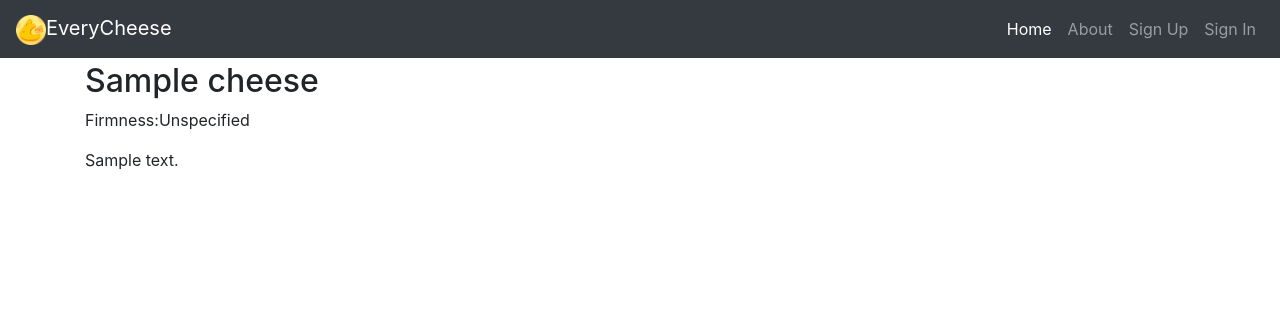
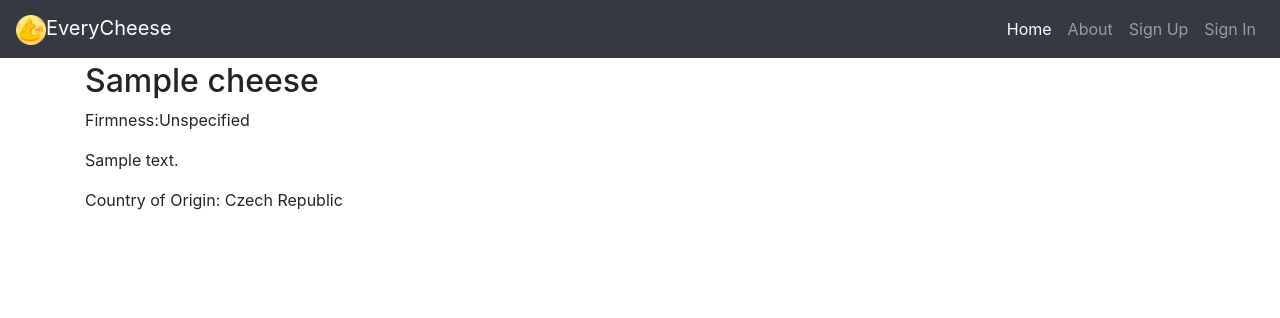
Before and after one commit to vv1075/everycheese, a Django app: a page that uses everycheese/templates/cheeses/cheese_detail.html in a window 1280 px wide. Shown: the top 318 px of the page. Run offline with Django 3.2, Linux system fonts and the light colour scheme; tables that the repository leaves empty hold one stand-in row (values such as "Sample post"); some libraries are stand-ins or nearby versions.

Commit message:
Implement cheese country of origin

```diff
--- a/config/settings/base.py
+++ b/config/settings/base.py
@@ -81,6 +81,7 @@ THIRD_PARTY_APPS = [
     "allauth",
     "allauth.account",
     "allauth.socialaccount",
+    "django_countries",
 ]
 
 LOCAL_APPS = [
--- a/everycheese/cheeses/models.py
+++ b/everycheese/cheeses/models.py
@@ -2,12 +2,14 @@ from django.db import models
 
 from autoslug import AutoSlugField
 from model_utils.models import TimeStampedModel
+from django_countries.fields import CountryField
 
 class Cheese(TimeStampedModel):
      name = models.CharField("Name of Cheese", max_length=255)
      slug = AutoSlugField("Cheese Address",
         unique=True, always_update=False, populate_from="name")
      description = models.TextField("Description", blank=True)
+     country_of_origin = CountryField( "Country of Origin", blank=True)
 
      class Firmness(models.TextChoices):
           UNSPECIFIED = "unspecified", "Unspecified"
--- a/everycheese/templates/cheeses/cheese_detail.html
+++ b/everycheese/templates/cheeses/cheese_detail.html
@@ -13,4 +13,11 @@
 {% if cheese.description %}
     <p>{{ cheese.description }}</p>
 {% endif %}
+
+{% if cheese.country_of_origin %}
+    <p>Country of Origin: {{ cheese.country_of_origin.name }}
+    <img src="{{ cheese.country_of_origin.flag }}" />
+</p>
+{% endif %}
+
 {% endblock content %}
```
Also changed, not shown: everycheese/cheeses/tests/factories.py (+2 -0 lines), everycheese/cheeses/migrations/0002_cheese_country_of_origin.py (added).
